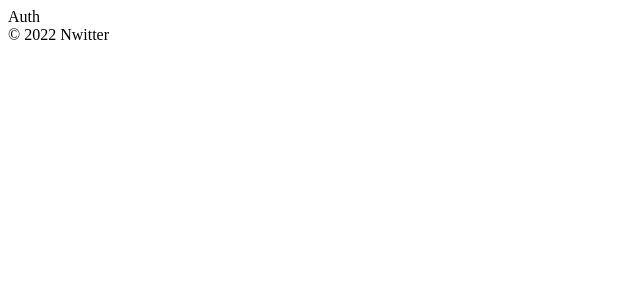
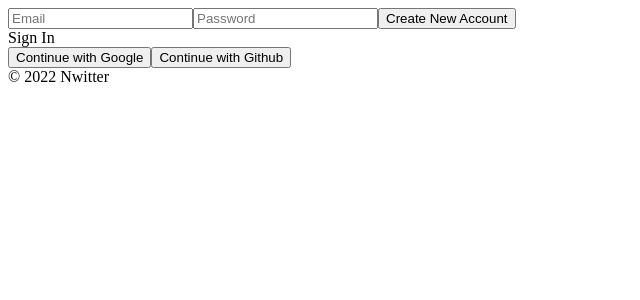
Before and after one commit to jungwonJung/twitter-clone, a React (Create React App) app: page / in a window 1280 px wide. Shown: the top 300 px of the page, without its empty margins (0-640 px from the left). Built offline with nearby package versions, Linux system fonts and the light colour scheme; no server answers.

Commit message:
2021.02.03

```diff
--- a/package.json
+++ b/package.json
@@ -35,5 +35,10 @@
       "last 1 firefox version",
       "last 1 safari version"
     ]
+  },
+  "browser": {
+    "fs": false,
+    "path": false,
+    "os": false
   }
 }
--- a/src/components/App.js
+++ b/src/components/App.js
@@ -1,12 +1,23 @@
-import React, { useState } from "react";
+import React, { useEffect, useState } from "react";
 import AppRouter from "../components/Router";
 import { authService } from "../fbase";
 
 function App() {
-  const [isLoggedIn, setIsLoggedIn] = useState(authService.currentUser);
+  const [init, setInit] = useState(false);
+  const [isLoggedIn, setIsLoggedIn] = useState(false);
+  useEffect(() => {
+    authService.onAuthStateChanged((user) => {
+      if (user) {
+        setIsLoggedIn(true);
+      } else {
+        setIsLoggedIn(false);
+      }
+      setInit(true);
+    });
+  }, []);
   return (
     <>
-      <AppRouter isLoggedIn={isLoggedIn} />
+      {init ? <AppRouter isLoggedIn={isLoggedIn} /> : "initializing...."}
       <footer>&copy; {new Date().getFullYear()} Nwitter</footer>
     </>
   );
--- /dev/null
+++ b/src/components/Navigation.js
@@ -0,0 +1,16 @@
+import React from "react";
+import { Link } from "react-router-dom";
+
+const Navigation = () => (
+  <nav>
+    <ul>
+      <li>
+        <Link to="/">Home</Link>
+      </li>
+      <li>
+        <Link to="/profile">My Profile</Link>
+      </li>
+    </ul>
+  </nav>
+);
+export default Navigation;
--- a/src/components/Router.js
+++ b/src/components/Router.js
@@ -1,22 +1,35 @@
 import React, { useState } from "react";
-import { HashRouter as Router, Route, Switch } from "react-router-dom";
+import {
+  HashRouter as Router,
+  Redirect,
+  Route,
+  Switch,
+} from "react-router-dom";
 import Auth from "../routes/Auth";
 import Home from "../routes/Home";
+import Profile from "../routes/Profile";
+import Navigation from "./Navigation";
 
 const AppRouter = ({ isLoggedIn }) => {
   return (
     <Router>
+      {isLoggedIn && <Navigation />}
       <Switch>
         {isLoggedIn ? (
           <>
             <Route exact path="/">
               <Home />
             </Route>
+            <Route exact path="/profile">
+              <Profile />
+            </Route>
           </>
         ) : (
-          <Route exact path="/">
-            <Auth />
-          </Route>
+          <>
+            <Route exact path="/">
+              <Auth />
+            </Route>
+          </>
         )}
       </Switch>
     </Router>
--- a/src/fbase.js
+++ b/src/fbase.js
@@ -14,4 +14,6 @@
 
 firebase.initializeApp(firebaseConfig);
 
+export const firebaseInstance = firebase;
+
 export const authService = firebase.auth();
--- a/src/routes/Auth.js
+++ b/src/routes/Auth.js
@@ -1,4 +1,92 @@
-import React from "react";
+import React, { useState } from "react";
+import { authService, firebaseInstance } from "../fbase";
 
-const Auth = () => <span>Auth</span>;
+const Auth = () => {
+  const [email, setEmail] = useState("");
+  const [password, setPassword] = useState("");
+  const [newAccount, setNewAccount] = useState(true);
+  const [error, setError] = useState("");
+  const onChange = (event) => {
+    const {
+      target: { name, value },
+    } = event;
+    if (name === "email") {
+      setEmail(value);
+    } else if (name === "password") {
+      setPassword(value);
+    }
+  };
+  const onSubmit = async (event) => {
+    event.preventDefault();
+    try {
+      let data;
+      if (newAccount) {
+        // create Aaccount
+        data = await authService.createUserWithEmailAndPassword(
+          email,
+          password
+        );
+      } else {
+        // log in
+        data = await authService.signInWithEmailAndPassword(email, password);
+      }
+      console.log(data);
+    } catch (e) {
+      setError(e.message);
+    }
+  };
+  const toggleAccount = () => setNewAccount((prev) => !prev);
+  const onSosialClick = async (event) => {
+    const {
+      target: { name },
+    } = event;
+    let provider;
+    if (name === "google") {
+      provider = new firebaseInstance.auth.GoogleAuthProvider();
+    } else if (name === "github") {
+      provider = new firebaseInstance.auth.GithubAuthProvider();
+    }
+    const data = await authService.signInWithPopup(provider);
+    console.log(data);
+  };
+
+  return (
+    <div>
+      <form onSubmit={onSubmit}>
+        <input
+          name="email"
+          type="email"
+          placeholder="Email"
+          required
+          value={email}
+          onChange={onChange}
+        />
+        <input
+          name="password"
+          type="password"
+          placeholder="Password"
+          required
+          value={password}
+          onChange={onChange}
+        />
+        <input
+          type="submit"
+          value={newAccount ? "Create New Account" : "Sign In"}
+        />
+        {error}
+      </form>
+      <span onClick={toggleAccount}>
+        {newAccount ? "Sign In" : "Create Account"}
+      </span>
+      <div>
+        <button onClick={onSosialClick} name="google">
+          Continue with Google
+        </button>
+        <button onClick={onSosialClick} name="github">
+          Continue with Github
+        </button>
+      </div>
+    </div>
+  );
+};
 export default Auth;
--- a/src/routes/Profile.js
+++ b/src/routes/Profile.js
@@ -1,3 +1,16 @@
 import React from "react";
+import { useHistory } from "react-router-dom/cjs/react-router-dom.min";
+import { authService } from "../fbase";
 
-export default () => <span>Profile</span>;
+export default () => {
+  const history = useHistory();
+  const onLogOutClick = () => {
+    authService.signOut();
+    history.push("/");
+  };
+  return (
+    <>
+      <button onClick={onLogOutClick}>Log Out</button>
+    </>
+  );
+};
```
Also changed, not shown: webpack.config.js (added), 1 other file (tests, documents, lock files or other folders).
